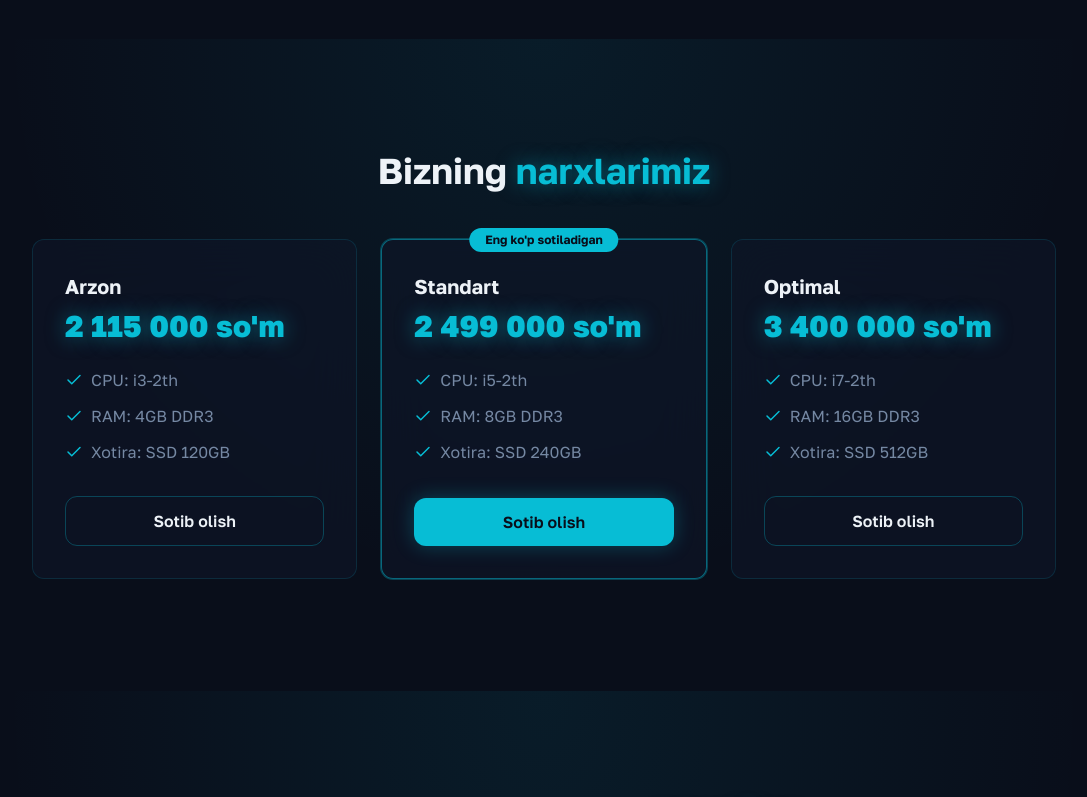
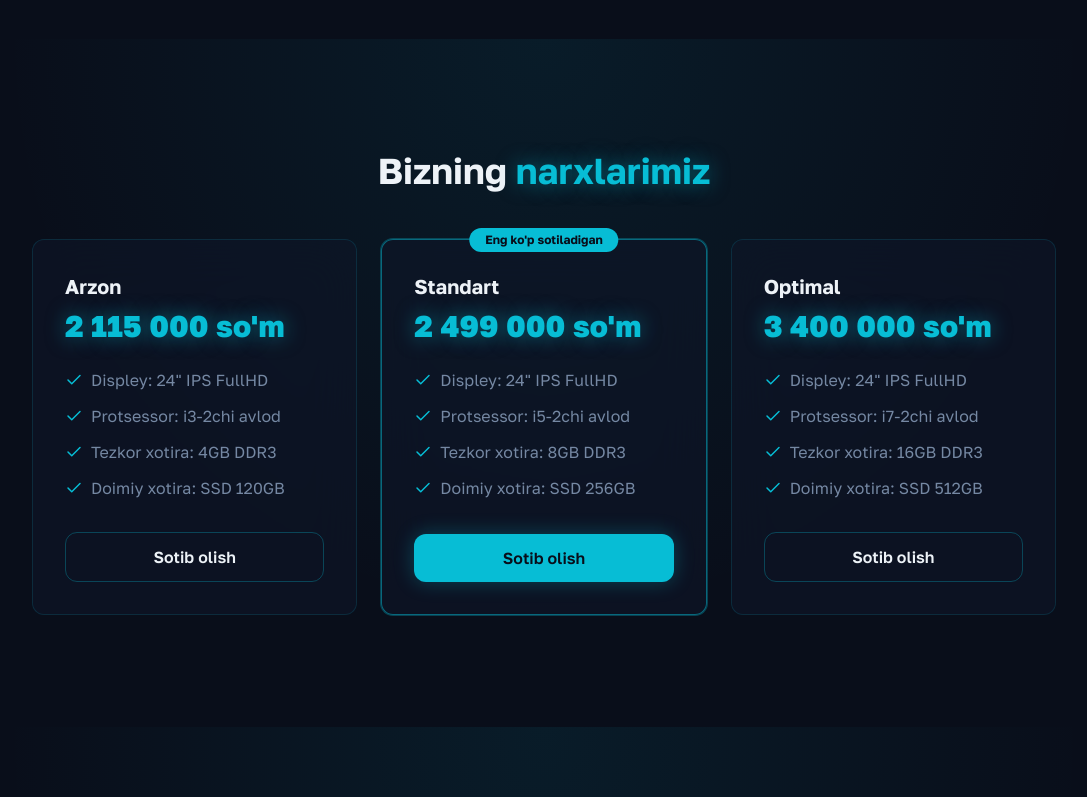
Before and after one commit to shahbozshirinboyev/teratech.uz, a React (Vite) app: page /uz in a window 1280 px wide. Shown: the part 1393-2190 px from the top of the page, without its empty margins (96-1183 px from the left). Built offline with nearby package versions, Linux system fonts and the light colour scheme; the HTML template or start-up script is replaced by a standard one.

Commit message:
Change cards info

```diff
--- a/src/i18n/ru.ts
+++ b/src/i18n/ru.ts
@@ -62,17 +62,17 @@ const ru: Dictionary = {
       {
         name: "Бюджетный",
         price: "2 115 000 сум",
-        features: ["CPU: i3-2th", "RAM: 4GB DDR3", "Память: SSD 120GB"],
+        features: ["Дисплей: 24\" IPS FullHD", "Процессор: i3-2го поколения", "Оперативная память: 4GB DDR3", "Память: SSD 120GB"],
       },
       {
         name: "Стандарт",
         price: "2 499 000 сум",
-        features: ["CPU: i5-2th", "RAM: 8GB DDR3", "Память: SSD 240GB"],
+        features: ["Дисплей: 24\" IPS FullHD", "Процессор: i5-2го поколения", "Оперативная память: 8GB DDR3", "Память: SSD 256GB"],
       },
       {
         name: "Оптимальный",
         price: "3 400 000 сум",
-        features: ["CPU: i7-2th", "RAM: 16GB DDR3", "Память: SSD 512GB"],
+        features: ["Дисплей: 24\" IPS FullHD", "Процессор: i5-2го поколения", "Оперативная память: 16GB DDR3", "Память: SSD 512GB"],
       },
     ],
   },
--- a/src/i18n/uz.ts
+++ b/src/i18n/uz.ts
@@ -64,17 +64,17 @@ const uz: Dictionary = {
       {
         name: "Arzon",
         price: "2 115 000 so'm",
-        features: ["CPU: i3-2th", "RAM: 4GB DDR3", "Xotira: SSD 120GB"],
+        features: ["Displey: 24\" IPS FullHD", "Protsessor: i3-2chi avlod", "Tezkor xotira: 4GB DDR3", "Doimiy xotira: SSD 120GB"],
       },
       {
         name: "Standart",
         price: "2 499 000 so'm",
-        features: ["CPU: i5-2th", "RAM: 8GB DDR3", "Xotira: SSD 240GB"],
+        features: ["Displey: 24\" IPS FullHD", "Protsessor: i5-2chi avlod", "Tezkor xotira: 8GB DDR3", "Doimiy xotira: SSD 256GB"],
       },
       {
         name: "Optimal",
         price: "3 400 000 so'm",
-        features: ["CPU: i7-2th", "RAM: 16GB DDR3", "Xotira: SSD 512GB"],
+        features: ["Displey: 24\" IPS FullHD", "Protsessor: i7-2chi avlod", "Tezkor xotira: 16GB DDR3", "Doimiy xotira: SSD 512GB"],
       },
     ],
   },
```
